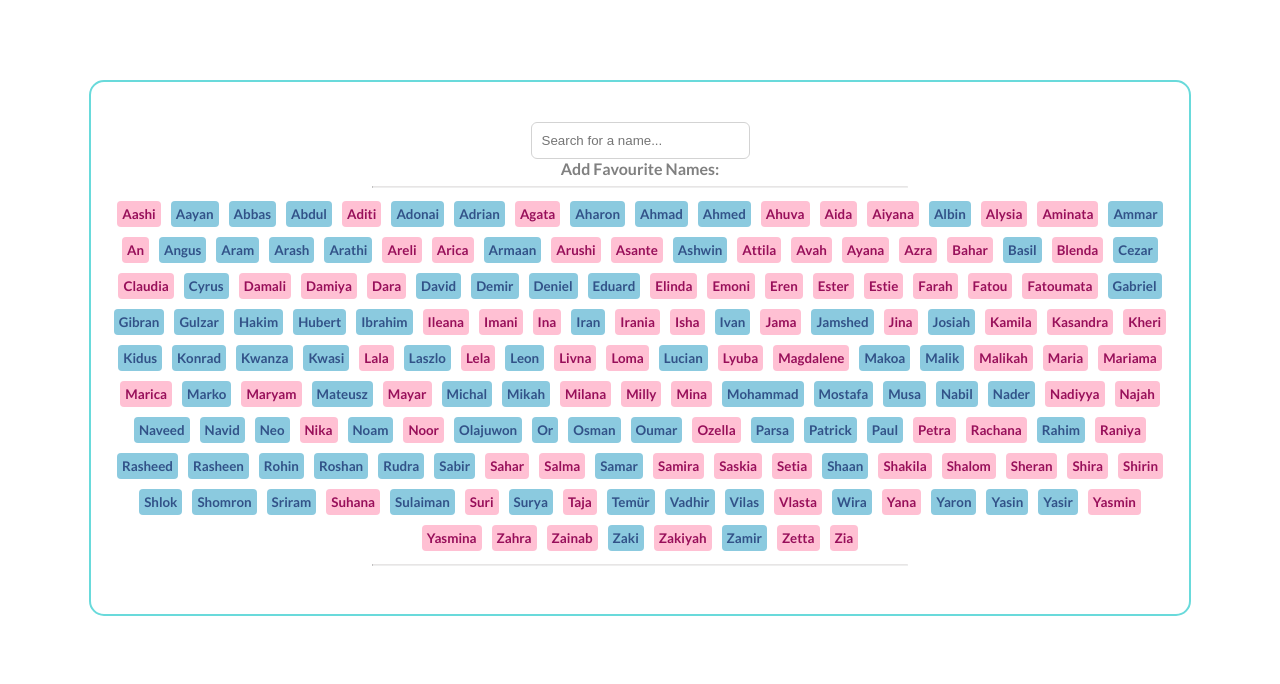
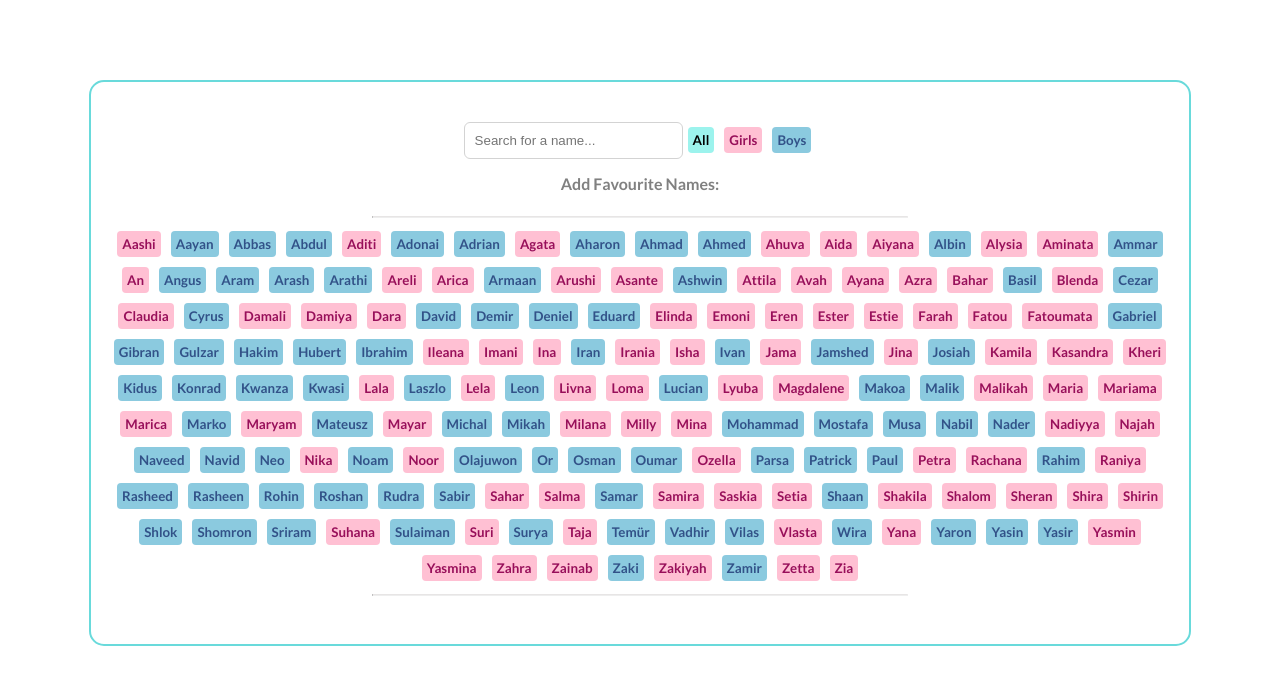
Before and after one commit to teniolao/baby-names-react, a React (Create React App) app: page / in a window 1280 px wide. Shown: the top 684 px of the page. Built offline with nearby package versions, Linux system fonts and the light colour scheme.

Commit message:
name gender filter button

```diff
--- a/src/App.css
+++ b/src/App.css
@@ -7,43 +7,9 @@
   color: grey;
   font-family: "Lato", sans-serif;
 }
+
 .wrapper {
   margin: 5em 0;
-}
-
-.App-logo {
-  height: 40vmin;
-  pointer-events: none;
-}
-
-@media (prefers-reduced-motion: no-preference) {
-  .App-logo {
-    animation: App-logo-spin infinite 20s linear;
-  }
-}
-
-.App-header {
-  background-color: #282c34;
-  min-height: 100vh;
-  display: flex;
-  flex-direction: column;
-  align-items: center;
-  justify-content: center;
-  font-size: calc(10px + 2vmin);
-  color: white;
-}
-
-.App-link {
-  color: #61dafb;
-}
-
-@keyframes App-logo-spin {
-  from {
-    transform: rotate(0deg);
-  }
-  to {
-    transform: rotate(360deg);
-  }
 }
 
 .names-container {
@@ -57,6 +23,10 @@
   padding: 10px 30px;
   padding-left: 10px;
   border-radius: 6px;
+}
+
+.fav-container {
+  padding: 15px 0;
 }
 
 hr {
@@ -87,3 +57,17 @@ button {
     width: 60%;
   }
 }
+
+.all-button {
+  background-color: #9cf3ed;
+}
+
+.girl-button {
+  background-color: #ffc0d3;
+  color: #980f5a;
+}
+
+.boy-button {
+  background-color: rgb(139, 202, 223);
+  color: #325288;
+}
--- a/src/App.js
+++ b/src/App.js
@@ -2,29 +2,92 @@ import React, { useState } from "react";
 import "./App.css";
 import babyNamesData from "./babyNamesData.json";
 import RenderNames from "./RenderNames";
-
+import Favourites from "./Favourites";
+import RenderMale from "./RenderMale";
+import RenderFemale from "./RenderFemale";
 
 function filterNames(typedValue) {
   return babyNamesData.filter((value) =>
     value.name.toLowerCase().includes(typedValue.toLowerCase())
   );
 }
+
 function App() {
   const [arrayOfNames, setArrayOfNames] = useState(babyNamesData);
+  const [favName, setFaveName] = useState("");
+  const [allNames, setAllNames] = useState(true);
+  const [maleNames, setMaleNames] = useState(false);
+  const [femaleNames, setFemaleNames] = useState(false);
+
+  function RenderAllNames() {
+    setAllNames(true);
+    setFemaleNames(false);
+     setMaleNames(false);
+  }
+
+  function RenderMaleNames() {
+    setMaleNames((prevState) => !prevState);
+    setAllNames(false)
+    setFemaleNames(false);
+  }
+
+  function RenderFemaleNames() {
+    setFemaleNames((prevState) => !prevState );
+    setAllNames(false);
+    setMaleNames(false);
+  }
+
+  function addFavouriteNames(event) {
+    setFaveName((setValue) => [
+      ...setValue,
+      <button>{event.target.name}</button>
+    ]);
+  }
 
   return (
     <div className="App">
       <div className="wrapper">
         <div className="names-container">
           <input
-          className="search"
+            className="search"
             placeholder="Search for a name..."
             type="text"
             onKeyUp={(event) => {
               setArrayOfNames(filterNames(event.target.value));
             }}
           ></input>
-          <RenderNames names={arrayOfNames} />
+          <button onClick={RenderAllNames} className="all-button">
+            All
+          </button>
+          <button className="girl-button" onClick={RenderFemaleNames}>
+            Girls
+          </button>
+          <button className="boy-button" onClick={RenderMaleNames}>
+            Boys
+          </button>
+          <Favourites favName={favName} />
+          <hr />
+
+          {allNames && (
+            <RenderNames
+              names={arrayOfNames}
+              addFavouriteNames={addFavouriteNames}
+            />
+          )}
+
+          {maleNames && (
+            <RenderMale
+              names={arrayOfNames}
+              addFavouriteNames={addFavouriteNames}
+            />
+          )}
+
+          {femaleNames && (
+            <RenderFemale
+              names={arrayOfNames}
+              addFavouriteNames={addFavouriteNames}
+            />
+          )}
           <hr />
         </div>
       </div>
--- a/src/Favourites.js
+++ b/src/Favourites.js
@@ -1,7 +1,7 @@
 import React from "react";
 
 function Favourites(props) {
-  return <div className="favourites-container">Add Favourite Names: {props.favName}</div>;
+  return <div className="fav-container">Add Favourite Names: {props.favName}</div>;
 }
 
 export default Favourites;
--- /dev/null
+++ b/src/RenderFemale.js
@@ -0,0 +1,25 @@
+import React from "react";
+
+const RenderFemale = (props) => {
+  return (
+    <div>
+      {props.names
+        .sort((a, b) => a.name.localeCompare(b.name))
+        .map((value, index) => {
+          if (value.sex === "f")
+            return (
+              <button
+                name={value.name}
+                key={index}
+                className={value.sex}
+                onClick={props.addFavouriteNames}
+              >
+                {value.name}
+              </button>
+            );
+        })}
+    </div>
+  );
+};
+
+export default RenderFemale;
--- /dev/null
+++ b/src/RenderMale.js
@@ -0,0 +1,25 @@
+import React from "react";
+
+const RenderMale = (props) => {
+  return (
+    <div>
+      {props.names
+        .sort((a, b) => a.name.localeCompare(b.name))
+        .map((value, index) => {
+          if (value.sex === "m")
+            return (
+              <button
+                name={value.name}
+                key={index}
+                className={value.sex}
+                onClick={props.addFavouriteNames}
+              >
+                {value.name}
+              </button>
+            );
+        })}
+    </div>
+  );
+};
+
+export default RenderMale;
--- a/src/RenderNames.js
+++ b/src/RenderNames.js
@@ -1,32 +1,20 @@
 import React from "react";
-import Favourites from "./Favourites";
 
 function RenderNames(props) {
-  const [favName, setFaveName] = React.useState("");
-
-  function addFavouriteNames(event) {
-    setFaveName((setValue) => [
-      ...setValue,
-      <button>{event.target.name}</button>
-    ]);
-  }
   return (
     <div>
-      <Favourites favName={favName} />
-      <hr />
-      {props.names
-        .sort((a, b) => a.name.localeCompare(b.name))
+      {props.names.sort((a, b) => a.name.localeCompare(b.name))
         .map((value, index) => {
           return (
             <button
               name={value.name}
               key={index}
               className={value.sex}
-              onClick={addFavouriteNames}
+              onClick={props.addFavouriteNames}
             >
               {value.name}
             </button>
-          )
+          );
         })}
     </div>
   );
```
